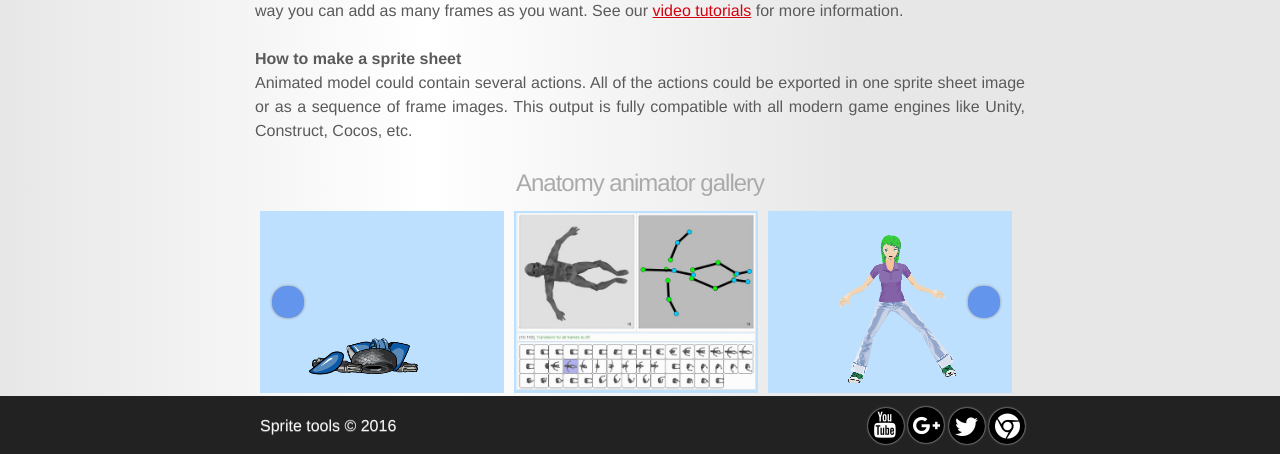
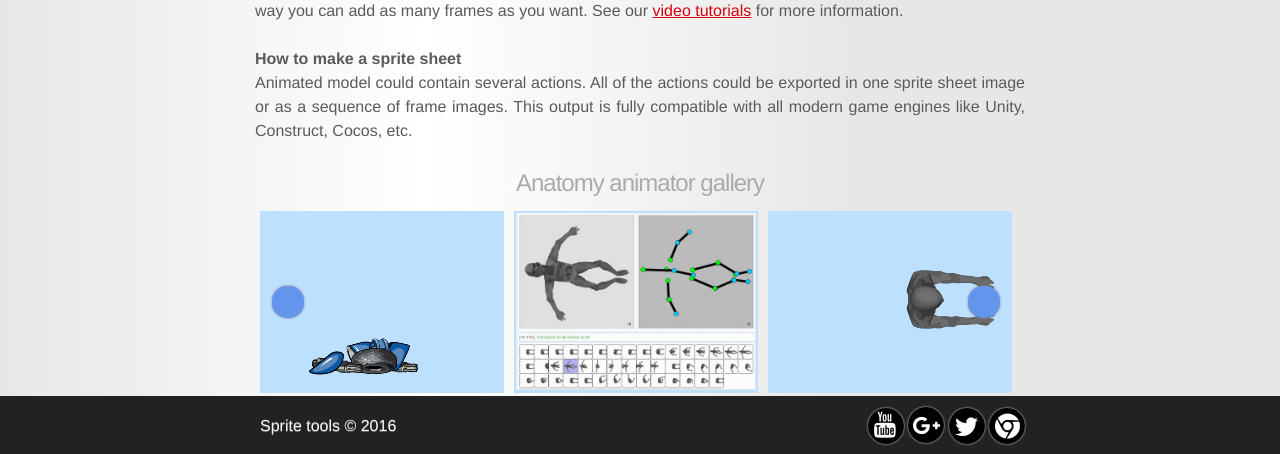
Before and after one commit to Qvatra/Githubpages, a PHP site: page / in a window 1280 px wide. Shown: the part 2097-2551 px from the top of the page. Run offline with PHP 8.4, Linux system fonts and the light colour scheme; some web fonts are replaced.

Commit message:
added zombie animation

```diff
--- a/css/custom.css
+++ b/css/custom.css
@@ -637,6 +637,27 @@ body:after{ /*preload sprite images to avoid blinking*/
 @-ms-keyframes robo2 { from { background-position: 0px; } to { background-position: -3750px; }}
 @-o-keyframes robo2 { from { background-position: 0px; } to { background-position: -3750px; }}
 @keyframes robo2 { from { background-position: 0px; } to { background-position: -3750px; }}
+
+.zombie {
+    margin: auto;
+    width: 230px;
+    height: 152px;
+}
+
+.zombiea {
+    background-image: url("../images/sprites/zosp31.png");
+    -webkit-animation: zombie 2.5s steps(31) infinite;
+    -moz-animation: zombie 2.5s steps(31) infinite;
+    -ms-animation: zombie 2.5s steps(31) infinite;
+    -o-animation: zombie 2.5s steps(31) infinite;
+    animation: zombie 2.5s steps(31) infinite;
+}
+
+@-webkit-keyframes zombie { from { background-position: 0px; } to { background-position: -7130px; }}
+@-moz-keyframes zombie { from { background-position: 0px; } to { background-position: -7130px; }}
+@-ms-keyframes zombie { from { background-position: 0px; } to { background-position: -7130px; }}
+@-o-keyframes zombie { from { background-position: 0px; } to { background-position: -7130px; }}
+@keyframes zombie { from { background-position: 0px; } to { background-position: -7130px; }}
 /*Carousel*/
 /*=============================================================================*/
 .carousel-control {
--- a/index.html
+++ b/index.html
@@ -300,6 +300,18 @@
                                 <div class="carousel-ratio">
                                     <div class="carousel-ratio-background">
                                         <div class="center-wrapper">
+                                            <div class="centered zombie zombiea"></div>
+                                        </div>
+                                    </div>
+                                </div>
+                            </div>
+                        </div>
+
+                        <div class="item">
+                            <div class="carousel-col">
+                                <div class="carousel-ratio">
+                                    <div class="carousel-ratio-background">
+                                        <div class="center-wrapper">
                                             <div class="centered carousel-girld girlda"></div>
                                         </div>
                                     </div>
```
Also changed, not shown: images/sprites/zosp31.png (added).
